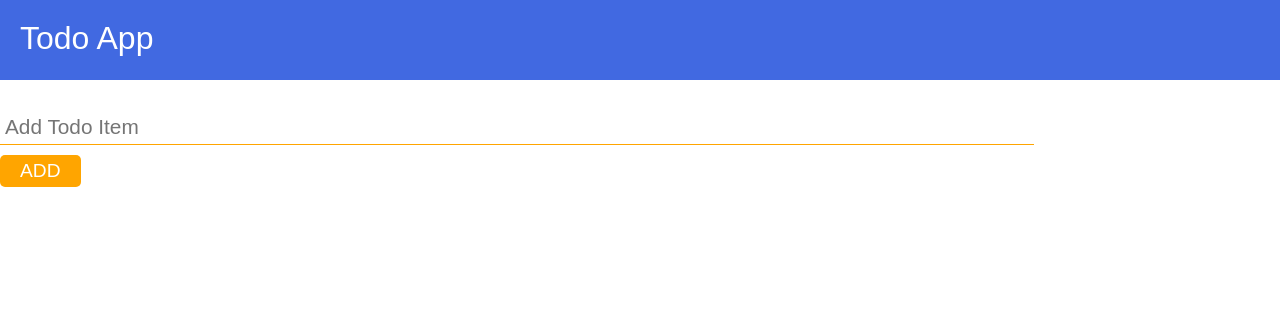
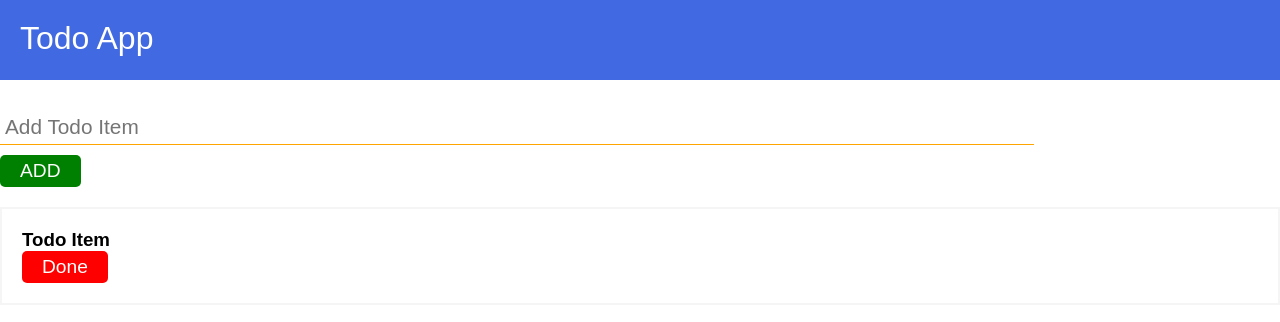
Before and after one commit to charles-okunzo/Todo-App, a React (Create React App) app: page / in a window 1280 px wide. Shown: the top 322 px of the page. Built offline with nearby package versions, Linux system fonts and the light colour scheme.

Commit message:
Add todo item component

```diff
--- a/src/App.js
+++ b/src/App.js
@@ -1,6 +1,7 @@
 import { useState } from "react";
 import Form from "./components/Form";
 import Header from "./components/Header";
+import Todo from "./components/Todo";
 
 
 function App() {
@@ -10,6 +11,7 @@
     <div className="App">
       <Header />
       <Form todo={todo} setTodo={setTodo} todoList={todoList} setTodoList={setTodoList} />
+      <Todo />
     </div>
   );
 }
--- /dev/null
+++ b/src/components/Todo.js
@@ -0,0 +1,15 @@
+import styles from "../style.module.css"
+
+
+const Todo = ()=>{
+    return(
+        <div>
+            <div className={styles.todoitem}>
+                <h3 className={styles.todoname}>Todo Item</h3>
+                <button className={styles.deletebutton} type="submit">Done</button>
+            </div>
+        </div>
+    )
+}
+
+export default Todo
--- a/src/style.module.css
+++ b/src/style.module.css
@@ -27,10 +27,29 @@
 
 .todobutton{
     border: none;
-    background-color: orange;
+    background-color: green;
     color: white;
     padding: 5px 20px;
     font-size: 1.2em;
     border-radius: 5px;
+}
+
+.todoitem{
+    margin: auto;
+    border: 2px solid whitesmoke;
+    padding: 20px;
+    margin-top: 20px;
+}
+
+.todoname{
 
 }
+
+.deletebutton{
+    border: none;
+    background-color: red;
+    color: white;
+    padding: 5px 20px;
+    font-size: 1.2em;
+    border-radius: 5px;
+}
```
